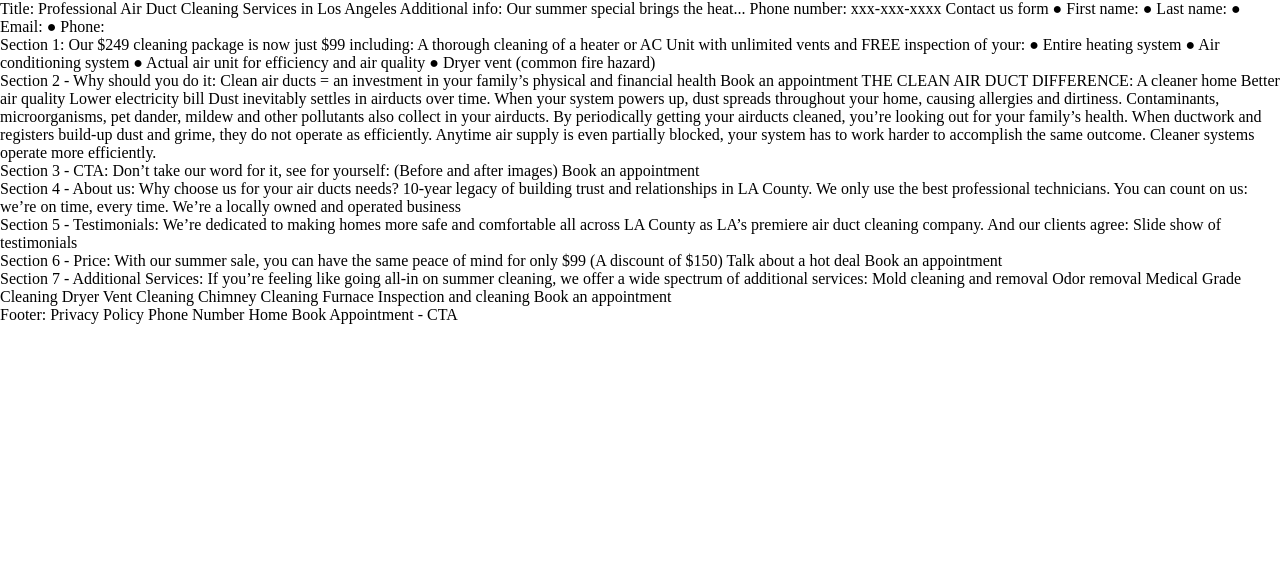
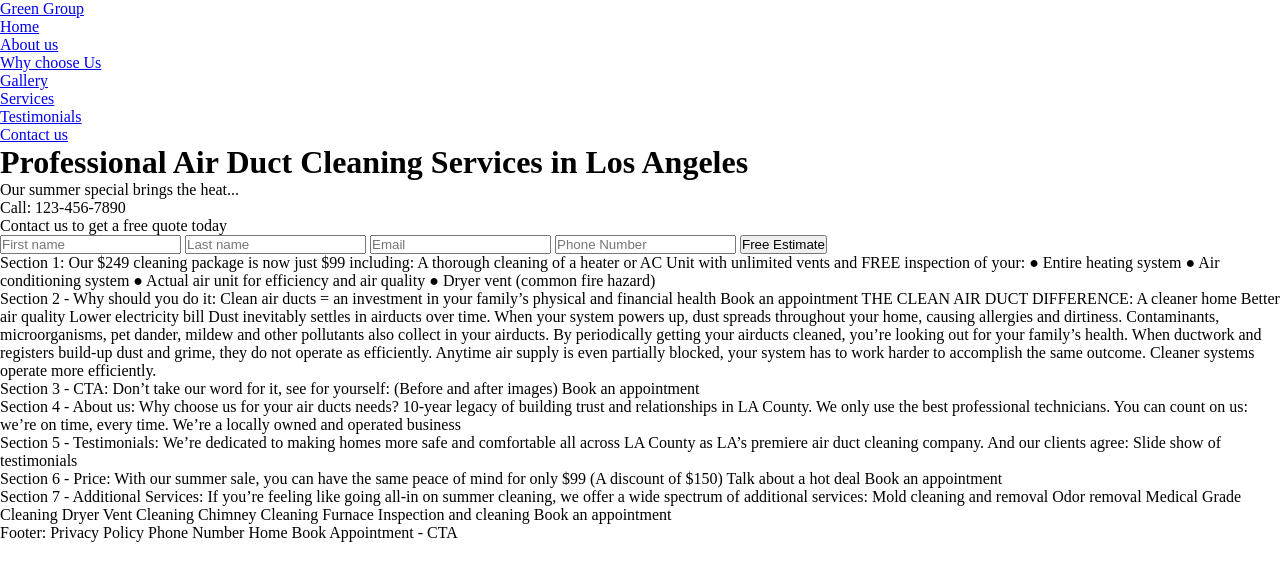
Before and after one commit to Cathella/Cleaning-Template, a plain HTML site: page index.html in a window 1280 px wide. Drawn offline with Linux system fonts and the light colour scheme.

Commit message:
Added nav section and introduction section

```diff
--- a/index.html
+++ b/index.html
@@ -7,20 +7,37 @@
   </head>
   <body>
     <header>
-      <nav></nav>
+      <nav>
+        <a href="#">Green Group</a>
+        <ul>
+          <li><a href="#">Home</a></li>
+          <li><a href="#">About us</a></li>
+          <li><a href="#">Why choose Us</a></li>
+          <li><a href="#">Gallery</a></li>
+          <li><a href="#">Services</a></li>
+          <li><a href="#">Testimonials</a></li>
+          <li><a href="#">Contact us</a></li>
+        </ul>
+      </nav>
     </header>
 
     <main>
       <div class="">
-        Title: Professional Air Duct Cleaning Services in Los Angeles
-        Additional info:
-        Our summer special brings the heat...
-        Phone number: xxx-xxx-xxxx
-        Contact us form
-        ● First name:
-        ● Last name:
-        ● Email:
-        ● Phone:
+        <div>
+          <h1>Professional Air Duct Cleaning Services in Los Angeles</h1>
+          <p>Our summer special brings the heat...</p>
+          <p>Call: 123-456-7890</p>
+        </div>
+        <div>
+          <form class="" action="index.html" method="post">
+            <p>Contact us to get a free quote today</p>
+            <input type="text" name="" value="" placeholder="First name">
+            <input type="text" name="" value="" placeholder="Last name">
+            <input type="text" name="" value="" placeholder="Email">
+            <input type="text" name="" value="" placeholder="Phone Number">
+            <button type="button" name="button">Free Estimate</button>
+          </form>
+        </div>
       </div>
       <div class="">
         Section 1:
```
